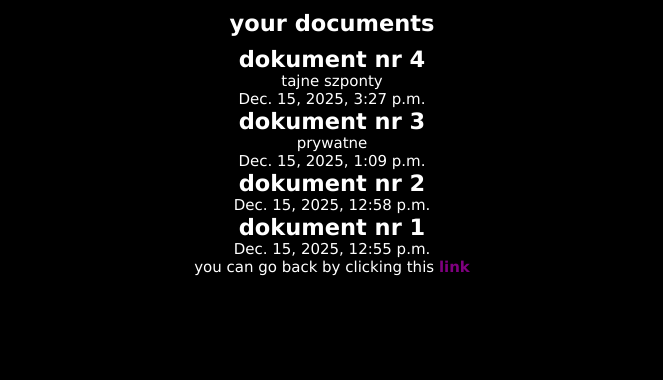
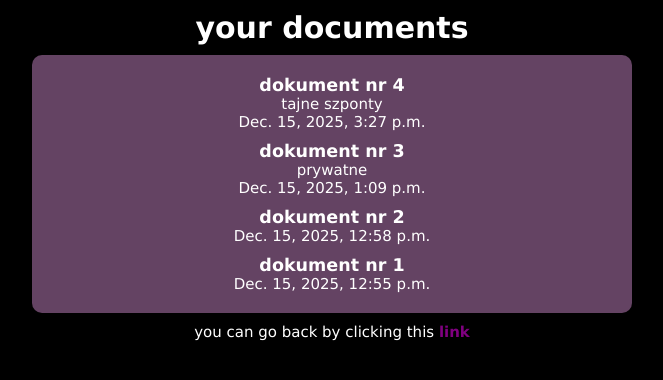
Before and after one commit to florroo/simple_django_app, a Django app: page /documents/ in a window 1280 px wide. Shown: the part 60-440 px from the top of the page, without its empty margins (308-971 px from the left). Run offline with Django 5.2, Linux system fonts and the light colour scheme; data comes from the database, SQL or seed files in the repository; both versions use the stored data as it was after the commit.

Commit message:
favicon and documents page is prettier

```diff
--- a/simple_app/documents/templates/documents/documents_list.html
+++ b/simple_app/documents/templates/documents/documents_list.html
@@ -5,15 +5,15 @@
 {% endblock %}
 
 {% block content %}
+    <h1>your documents</h1>
     <section>
-        <h1>your documents</h1>
         {% for document in documents %}
             <article class="document">
-                <h2>{{ document.title }}</h2>
+                <h3>{{ document.title }}</h3>
                 <p>{{ document.category }}</p>
                 <p>{{ document.date}}</p>
             </article>
         {% endfor %}
-        <p>you can go back by clicking this <a href="/">link</a></p>
     </section>
+    <p class="end_par">you can go back by clicking this <a href="/">link</a></p>
 {% endblock %}
--- a/simple_app/static/css/style.css
+++ b/simple_app/static/css/style.css
@@ -39,3 +39,19 @@ a {
     text-decoration: none;
     color: purple;
 }
+
+section {
+    background-color: #644363;
+    padding: 20px 10px 10px 10px;
+    border-radius: 10px;
+    max-width: 600px;
+    margin: 0 auto;
+}
+
+.document {
+    margin-bottom: 10px;
+}
+
+.end_par {
+    margin-top: 10px;
+}
--- a/simple_app/templates/layout.html
+++ b/simple_app/templates/layout.html
@@ -10,6 +10,7 @@
         {% endblock %}
     </title>
     <link rel="stylesheet" href="{% static 'css/style.css' %}">
+    <link rel="shortcut icon" type="image/png" href="{% static 'images/favicon.ico' %}" >
     <script src="{% static 'js/main.js' %}" defer></script>
 </head>
 <body>
```
Also changed, not shown: simple_app/db.sqlite3, simple_app/static/images/favicon.ico (added).
